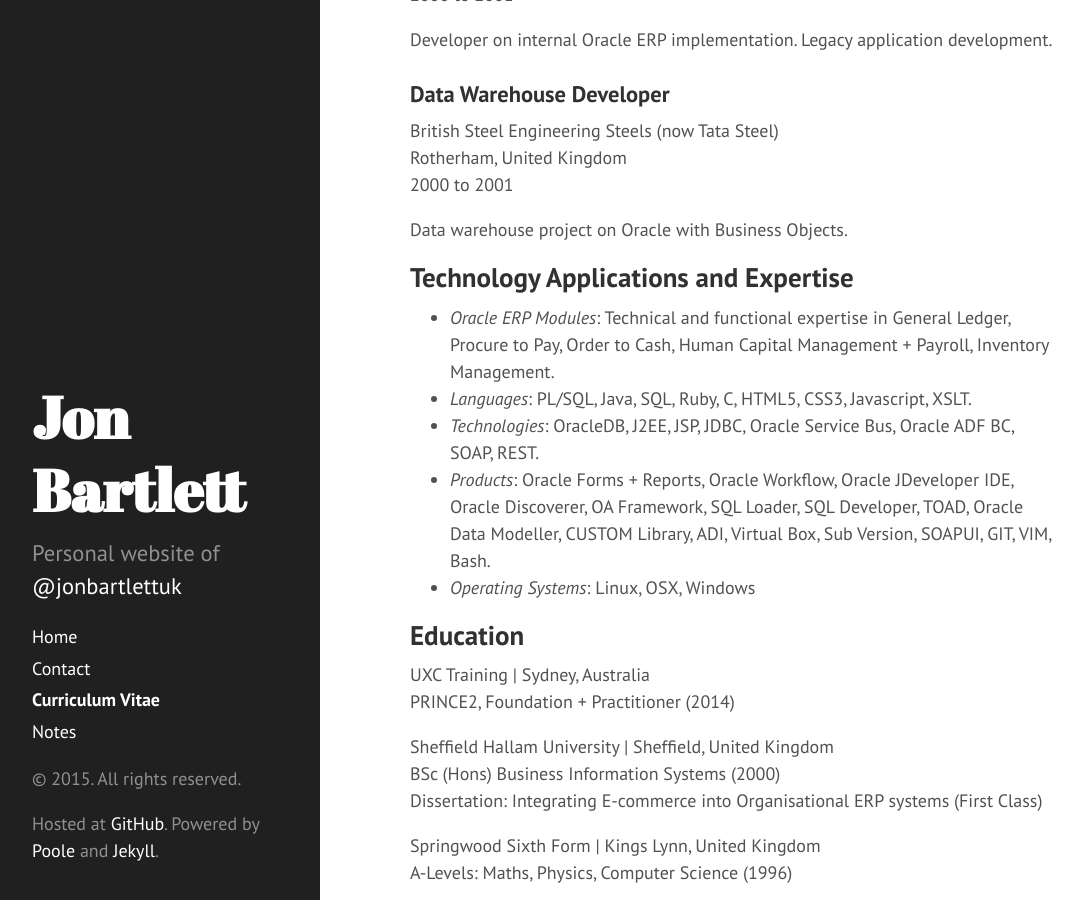
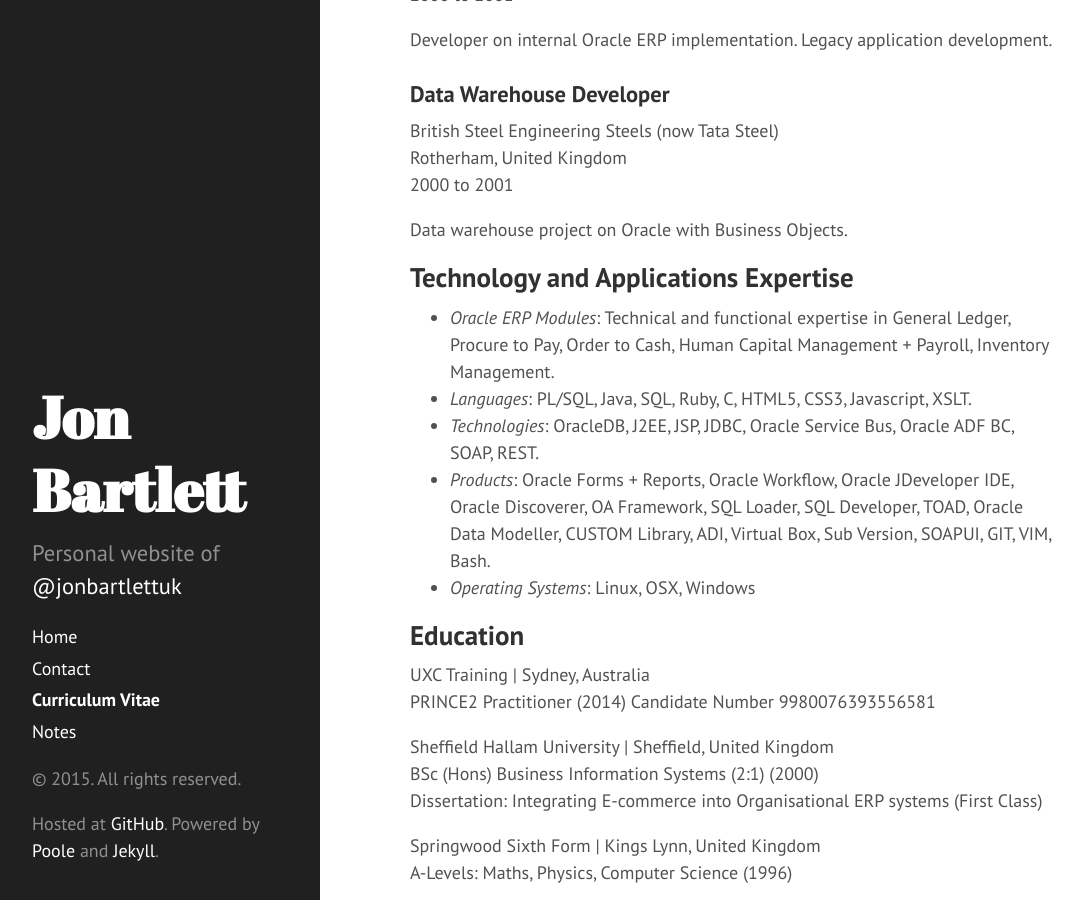
Before and after one commit to jonbartlett/jonbartlett.github.io, a Jekyll site: the page built from cv.md, in a window 1280 px wide and 900 px high, scrolled down 2807 px. Shown: the whole window, without its empty margins (4-1087 px from the left). Built offline with Jekyll 4.4.1, drawn with Linux system fonts in a browser that asks for light colours; Markdown is read by kramdown in place of the engine named in the settings.

Commit message:
cv tweaks

```diff
--- a/cv.md
+++ b/cv.md
@@ -84,7 +84,7 @@ Rotherham, United Kingdom
 
 Data warehouse project on Oracle with Business Objects.
 
-## Technology Applications and Expertise
+## Technology and Applications Expertise
 * *Oracle ERP Modules*: Technical and functional expertise in General Ledger, Procure to Pay, Order to Cash, Human Capital Management + Payroll, Inventory Management.
 * *Languages*: PL/SQL, Java, SQL, Ruby, C, HTML5, CSS3, Javascript, XSLT.
 * *Technologies*: OracleDB, J2EE, JSP, JDBC, Oracle Service Bus, Oracle ADF BC, SOAP, REST.
@@ -94,10 +94,10 @@ Data warehouse project on Oracle with Business Objects.
 ## Education
 
 UXC Training | Sydney, Australia
-PRINCE2, Foundation + Practitioner (2014)
+PRINCE2 Practitioner (2014) Candidate Number 9980076393556581
 
 Sheffield Hallam University | Sheffield, United Kingdom
-BSc (Hons) Business Information Systems (2000)
+BSc (Hons) Business Information Systems (2:1) (2000)
 Dissertation: Integrating E-commerce into Organisational ERP systems (First Class)
 
 Springwood Sixth Form | Kings Lynn, United Kingdom
```
